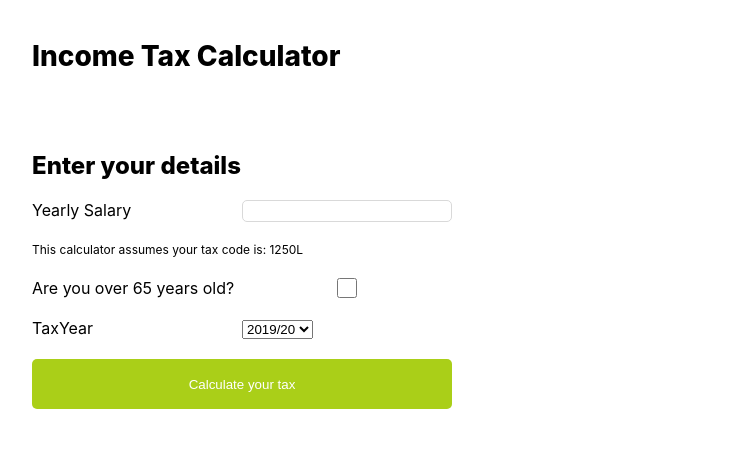
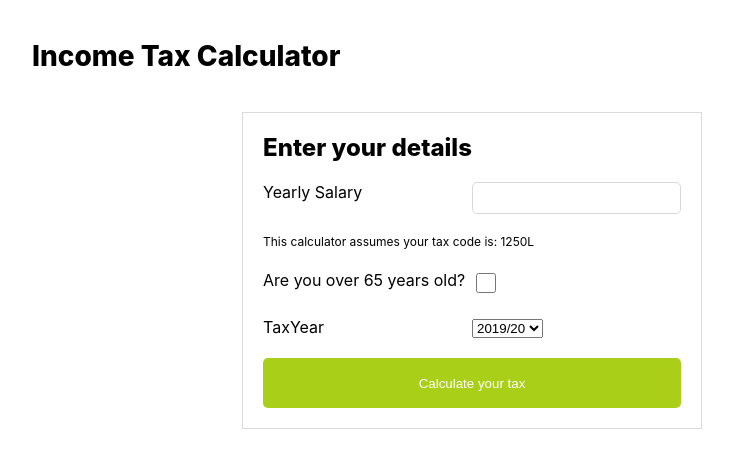
Before and after one commit to ektarathi/tax-calculator, a React (Create React App) app: page / in a window 1280 px wide. Shown: the top 468 px of the page, without its empty margins (168-901 px from the left). Built offline with nearby package versions, Linux system fonts and the light colour scheme.

Commit message:
Updated CSS classes

```diff
--- a/src/components/Checkbox.tsx
+++ b/src/components/Checkbox.tsx
@@ -15,6 +15,7 @@ const Checkbox: React.SFC<CheckboxProps> = ({ id, text, onChange, checked }: Che
         id={id}
         checked={checked}
         onChange={onChange}
+        className="checkbox"
       />
     </div>
   );
--- a/src/components/DropDown.tsx
+++ b/src/components/DropDown.tsx
@@ -7,7 +7,7 @@ export interface DropDownProps {
 
 const DropDown: React.SFC<DropDownProps> = ({label, onChange, value}: DropDownProps) => {
     return (
-        <div className="tax-year">
+        <div className="question">
             <label htmlFor="taxYear">{label}</label>
             <select value={value} id="taxYear" onChange={onChange}>
                 <option value="19/20">
--- a/src/components/Form.tsx
+++ b/src/components/Form.tsx
@@ -39,6 +39,7 @@ const Form: React.SFC<FormProps> = () => {
             name="yearlySalary"
             type="number"
             onChange={(event) => setValue(event.target.value)}
+            className="form-input"
           />
           <p>
             <small>This calculator assumes your tax code is: 1250L</small>
--- a/src/scss/_form.scss
+++ b/src/scss/_form.scss
@@ -12,16 +12,15 @@
 .formQuestions {
     width: 50%;
     padding: 20px;
-    float: left;
+	margin: 10px auto;
 	@extend %box-sizing;
+	border: 1px solid #d9d9d9;
+
+	h2 {
+		margin: 0;
 	}
 
-.results {
-    display: none;
-    background: #f1f1f1;
-}
-
-.question, .tax-year {
+	.question {
 		margin: 20px 0;
 		clear: both;
 		label {
@@ -30,8 +29,8 @@
 			float: left;
 		}
 
-	input {
-		padding: 10px;
+		.form-input {
+			padding: 15px;
 			@include border-radius;
 			border: 1px solid #d9d9d9;
 			display: block;
@@ -39,45 +38,18 @@
 			width: 50%;
 			height: 20px;
 			@extend %box-sizing;
-		&[type=radio] { position: absolute; left: -9999px; }
+		}
+
+		.checkbox {
+			width: 20px;
+			height: 20px;
+		}
 	}
 }
 
-.custom-checkbox {
-  	position: relative;
-  	display: inline-block;
-	width: calc(50% - 10px);
-	@extend %box-sizing;
-    margin-top: 10px;
-
-	&.first { margin-right: 20px; }
-	> input {
-  		position: absolute; left: 0; top: 0;
-  		outline: none;
-  		border: none;
-    }
-
-	// DEFAULT STYLES
-	> .box {
-		background-color: #ffffff;
-		@extend %box-sizing;
-		display: inline-block;
-        height: 50px;
-        line-height: 50px;
-		text-align: center;
-		width: 100%;
-		border: 1px solid #d9d9d9;
-		@include border-radius;
-		cursor: pointer;
-		margin-bottom: 20px;
-		position: relative;
-	}
-}
-
-/* CHECKED STYLES */
-.custom-checkbox > input:checked ~ .box,
-/*IE8*/.custom-checkbox.checked > .box{
-	background: #d9d9d9;
+.results {
+    display: none;
+    background: #f1f1f1;
 }
 
 .btn {
```
Also changed, not shown: 1 other file (tests, documents, lock files or other folders). Lines whose indentation alone changed are shown as unchanged.
